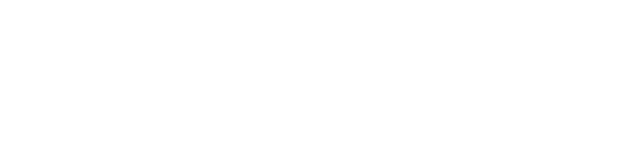
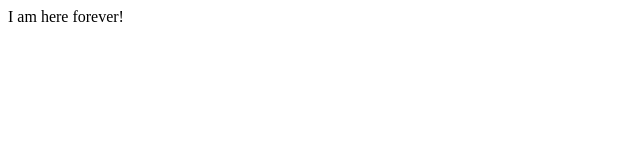
Before and after one commit to jagdeepsgill888/week_4_build, a plain HTML site: page index.html in a window 1280 px wide. Shown: the whole page, without its empty margins (0-640 px from the left). Drawn offline with Linux system fonts and the light colour scheme.

Commit message:
update index file

```diff
--- a/index.html
+++ b/index.html
@@ -5,7 +5,7 @@
 
 
    <body>
-
+   	I am here forever!
    </body>
 
 </html>
```
